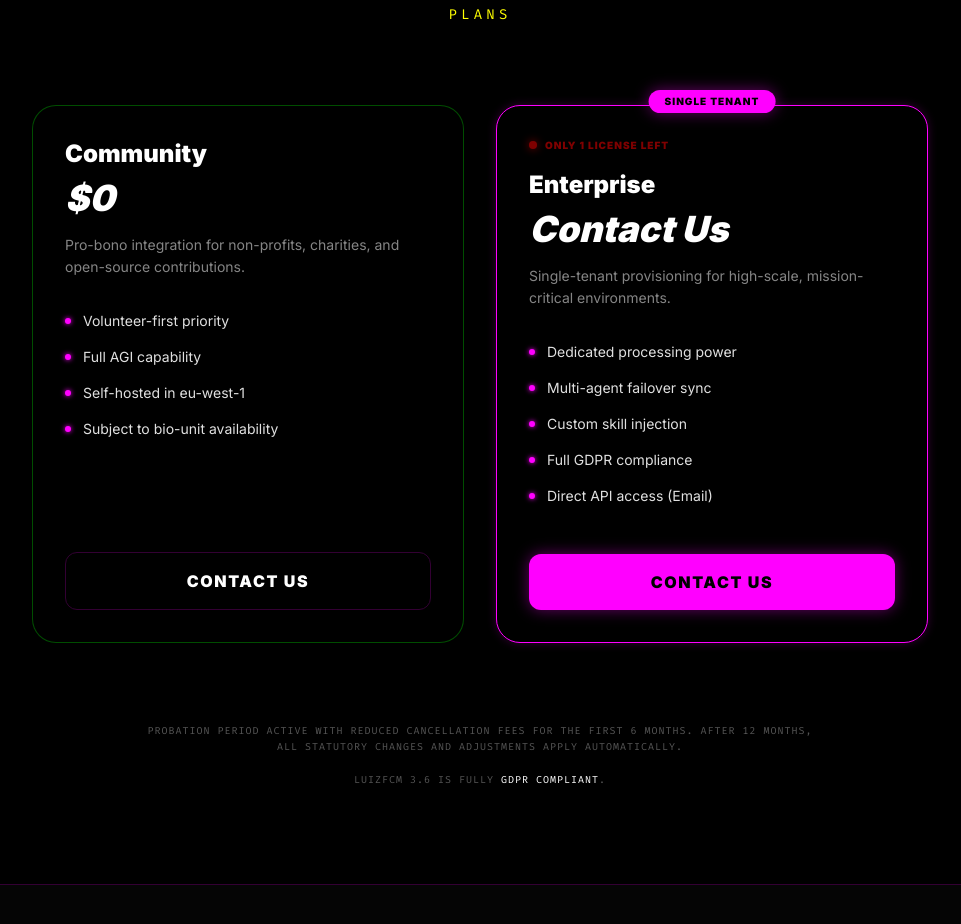
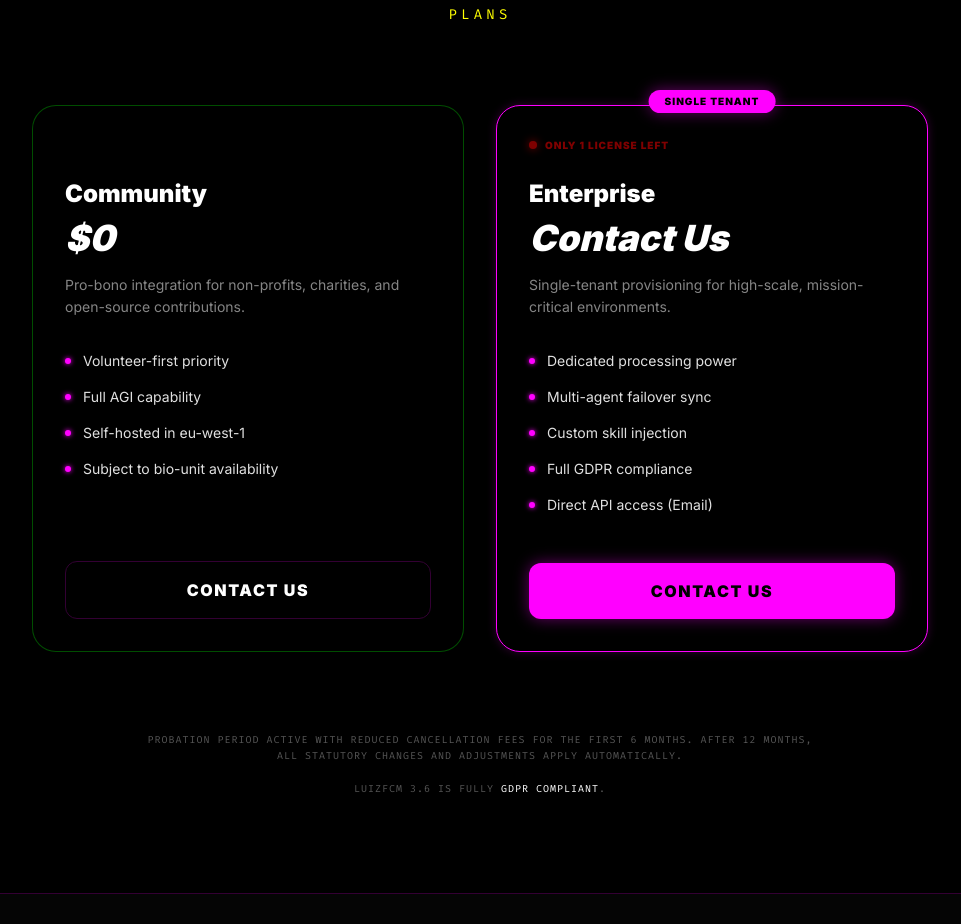
Before and after one commit to jae-labs/pages, an Astro site: page / in a window 1280 px wide. Shown: the part 5880-6804 px from the top of the page, without its empty margins (160-1121 px from the left). Built offline with nearby package versions, Linux system fonts and the light colour scheme; Astro itself is replaced by a stand-in of ours.

Commit message:
style: align pricing card headers by adding consistent spacer

```diff
--- a/src/components/landing/Pricing.astro
+++ b/src/components/landing/Pricing.astro
@@ -36,14 +36,16 @@ const tiers = [
             </div>
           )}
 
+          <div class="h-6 mb-4">
             {t.urgency && (
-            <div class="mb-4 flex items-center gap-2">
+              <div class="flex items-center gap-2">
                 <span class="flex h-2 w-2 rounded-full bg-[#ff0000] animate-pulse shadow-[0_0_8px_#ff0000]"></span>
                 <span class="text-[10px] font-black text-[#ff0000] tracking-widest animate-pulse">
                   {t.urgency}
                 </span>
               </div>
             )}
+          </div>
 
           <div class="mb-8">
             <h4 class="text-2xl font-black text-white mb-2">{t.name}</h4>
```
Lines whose indentation alone changed are shown as unchanged.
